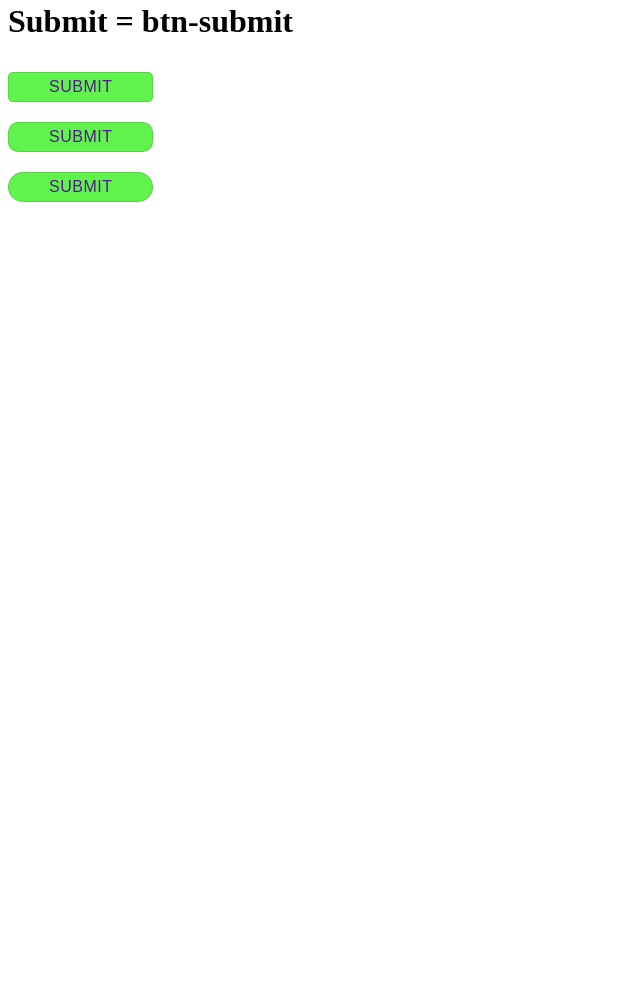
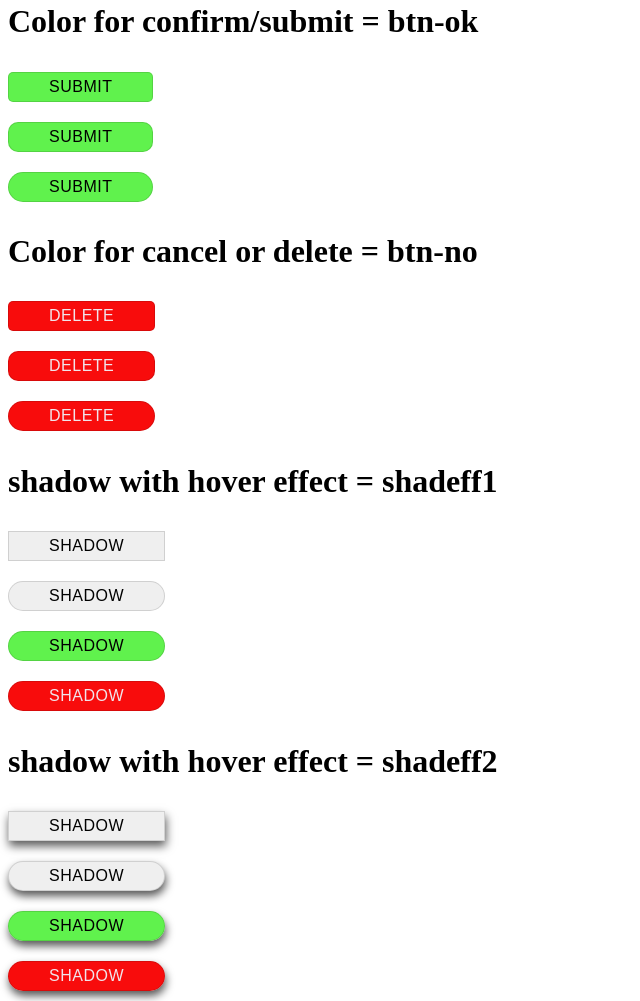
Before and after one commit to Audebert96Adamo/templates, a plain HTML site: page buttons/index.html in a window 1280 px wide. Shown: the part 487-1488 px from the top of the page, without its empty margins (0-640 px from the left). Before the commit the page ends 800 px from the top, so only its background shows below. Drawn offline with Linux system fonts and the light colour scheme.

Commit message:
shadow effect

```diff
--- a/buttons/assets/styles/base/_settings.scss
+++ b/buttons/assets/styles/base/_settings.scss
@@ -5,5 +5,6 @@ body {
 }
 
 a {
+  color: black;
   text-decoration: none;
 }
--- a/buttons/assets/styles/components/_btnbr.scss
+++ /dev/null
@@ -1,9 +0,0 @@
-.btn-br1 {
-  border-radius: 5px;
-}
-.btn-br2 {
-  border-radius: 10px;
-}
-.btn-br3 {
-  border-radius: 15px;
-}
--- /dev/null
+++ b/buttons/assets/styles/components/_btncomps.scss
@@ -0,0 +1,52 @@
+// Default settings
+.btn-d {
+  padding: 5px 40px;
+  border: 1px solid rgba(0, 0, 0, 0.13);
+  text-transform: uppercase;
+  letter-spacing: 0.5px;
+  font-size: 1em;
+  margin: 10px 0; // for display, remove it if u don't need it
+  transition: 0.3s ease-in-out;
+  &:hover {
+    cursor: pointer;
+  }
+}
+// Border radius
+.btn-br1 {
+  border-radius: 5px;
+}
+.btn-br2 {
+  border-radius: 10px;
+}
+.btn-br3 {
+  border-radius: 15px;
+}
+// BTN COLOR
+.btn-ok {
+  background-color: rgba(81, 241, 60, 0.911);
+}
+.btn-no {
+  background-color: rgba(248, 0, 0, 0.952);
+  a {
+    color: rgba(240, 248, 255, 0.918);
+  }
+  &:hover {
+    a {
+      color: aliceblue;
+    }
+  }
+}
+// BTN HOVER with shadow effect
+.shadeff1 {
+  &:hover {
+    box-shadow: 1px 3px 7px 0px rgba(0, 0, 0, 0.877);
+    transition: 0.3s ease-in-out;
+  }
+}
+.shadeff2 {
+  box-shadow: 1px 5px 9px 0px rgba(0, 0, 0, 0.658);
+  &:hover {
+    box-shadow: 1px 3px 7px 0px rgba(0, 0, 0, 0.877);
+    transition: 0.3s ease-in-out;
+  }
+}
--- a/buttons/assets/styles/components/_btndefault.scss
+++ /dev/null
@@ -1,8 +0,0 @@
-.btn-d {
-  padding: 5px 40px;
-  border: 1px solid rgba(0, 0, 0, 0.13);
-  text-transform: uppercase;
-  letter-spacing: 0.5px;
-  font-size: 1em;
-  margin: 10px 0; // for display, remove it if u don't need it
-}
--- a/buttons/assets/styles/components/_btnsubmit.scss
+++ /dev/null
@@ -1,3 +0,0 @@
-.btn-submit {
-  background-color: rgba(81, 241, 60, 0.911);
-}
--- a/buttons/assets/styles/index.scss
+++ b/buttons/assets/styles/index.scss
@@ -1,6 +1,4 @@
 @import "./utilities/breakpoints";
 
 @import "./base/settings";
-@import "./components/btndefault";
-@import "./components/btnbr";
-@import "./components/btnsubmit";
+@import "./components/btncomps";
--- a/buttons/index.html
+++ b/buttons/index.html
@@ -42,24 +42,89 @@
     </div>
     <!-- SUBMIT  -->
     <div>
-      <h1>Submit = btn-submit</h1>
+      <h1>Color for confirm/submit = btn-ok</h1>
       <div>
-        <button class="btn-d btn-br1 btn-submit">
+        <button class="btn-d btn-br1 btn-ok">
           <a href="">submit</a>
         </button>
       </div>
       <div>
-        <button class="btn-d btn-br2 btn-submit">
+        <button class="btn-d btn-br2 btn-ok">
           <a href="">submit</a>
         </button>
       </div>
       <div>
-        <button class="btn-d btn-br3 btn-submit">
+        <button class="btn-d btn-br3 btn-ok">
           <a href="">submit</a>
         </button>
       </div>
     </div>
     <!-- EDIT  -->
-    <!-- DELETE  -->
+    <!-- DELETE / CANCEL  -->
+    <div>
+      <h1>Color for cancel or delete = btn-no</h1>
+      <div>
+        <button class="btn-d btn-br1 btn-no">
+          <a href="">delete </a>
+        </button>
+      </div>
+      <div>
+        <button class="btn-d btn-br2 btn-no">
+          <a href="">delete </a>
+        </button>
+      </div>
+      <div>
+        <button class="btn-d btn-br3 btn-no">
+          <a href="">delete </a>
+        </button>
+      </div>
+    </div>
+    <!-- SHADOW HOVER EFFECT  -->
+    <div>
+      <h1>shadow with hover effect = shadeff1</h1>
+      <div>
+        <button class="btn-d shadeff1">
+          <a href="">shadow </a>
+        </button>
+      </div>
+      <div>
+        <button class="btn-d btn-br3 shadeff1">
+          <a href="">shadow </a>
+        </button>
+      </div>
+      <div>
+        <button class="btn-d btn-br3 btn-ok shadeff1">
+          <a href="">shadow </a>
+        </button>
+      </div>
+      <div>
+        <button class="btn-d btn-br3 btn-no shadeff1">
+          <a href="">shadow </a>
+        </button>
+      </div>
+    </div>
+    <div>
+      <h1>shadow with hover effect = shadeff2</h1>
+      <div>
+        <button class="btn-d shadeff2">
+          <a href="">shadow </a>
+        </button>
+      </div>
+      <div>
+        <button class="btn-d btn-br3 shadeff2">
+          <a href="">shadow </a>
+        </button>
+      </div>
+      <div>
+        <button class="btn-d btn-br3 btn-ok shadeff2">
+          <a href="">shadow </a>
+        </button>
+      </div>
+      <div>
+        <button class="btn-d btn-br3 btn-no shadeff2">
+          <a href="">shadow </a>
+        </button>
+      </div>
+    </div>
   </body>
 </html>
```
Also changed, not shown: buttons/assets/styles/index.css, 1 other file.
